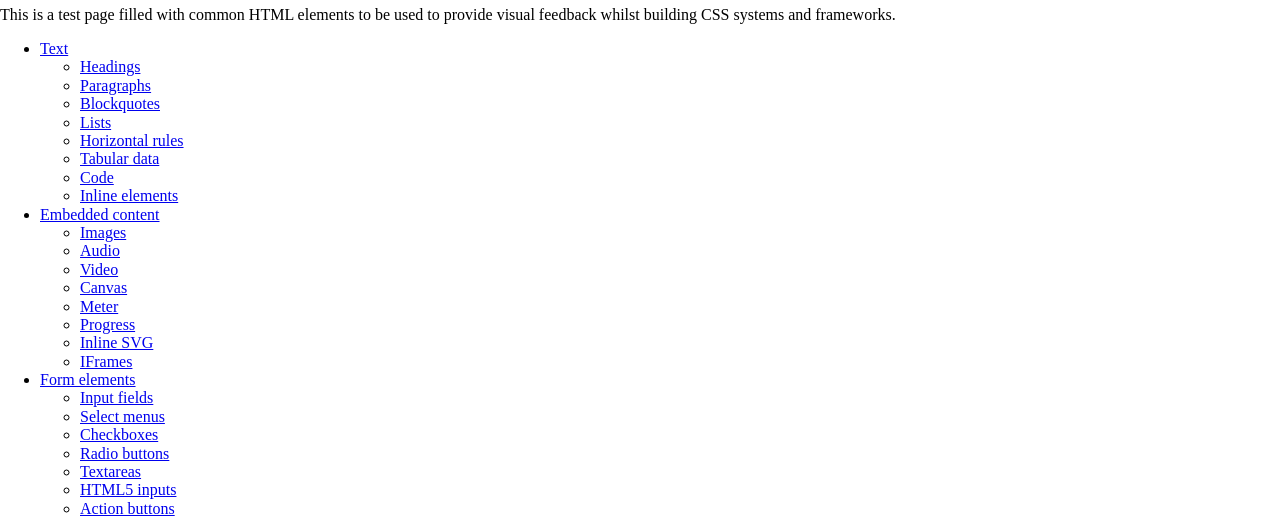
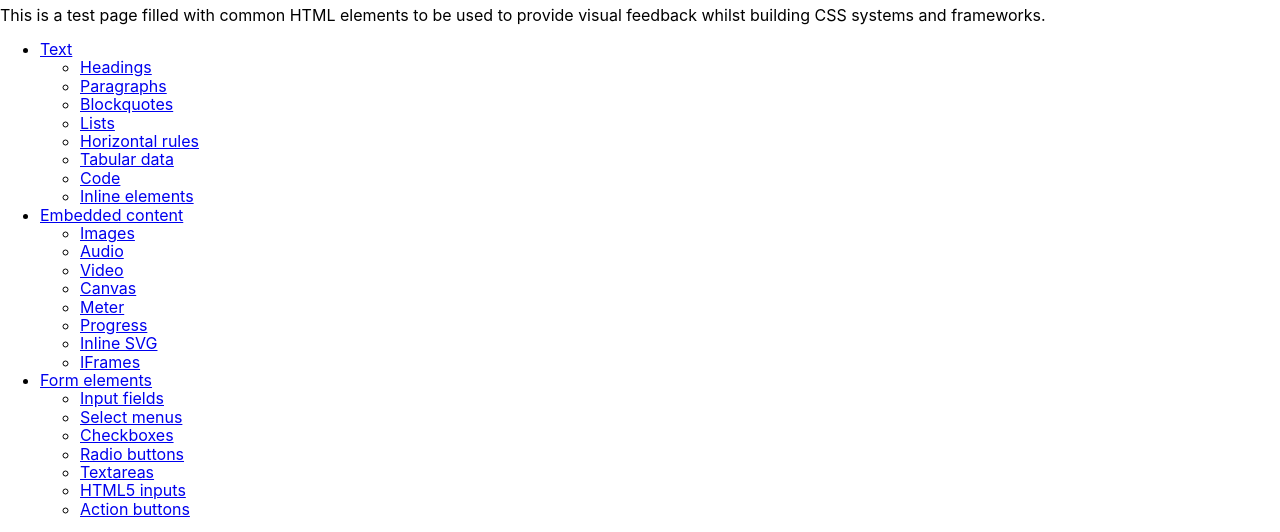
Before and after one commit to drawcard/thematic, a plain HTML site: page demo.html in a window 1280 px wide. Shown: the part 74-606 px from the top of the page. Drawn offline with nearby package versions, Linux system fonts and the light colour scheme.

Commit message:
Add tachyons to demo.html

```diff
--- a/demo.html
+++ b/demo.html
@@ -13,12 +13,12 @@
     <!-- Place favicon.ico in the root directory -->
 
     <!--THEMATIC INCLUDES-->
-    <link rel="stylesheet" href="lib/css/normalize.css/normalize.css">
+    <link rel="stylesheet" href="lib/css/tachyons/css/tachyons.min.css">
     <!--THEMATIC INCLUDES-->
 
 </head>
 
-<body>
+<body class="sans-serif">
     <!--[if lte IE 9]>
         <p class="browserupgrade">You are using an <strong>outdated</strong> browser. Please <a href="https://browsehappy.com/">upgrade your browser</a> to improve your experience and security.</p>
     <![endif]-->
```
